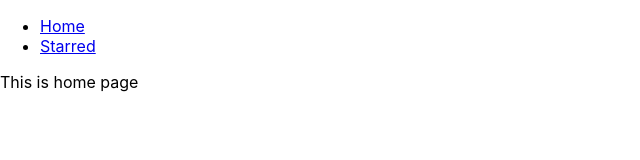
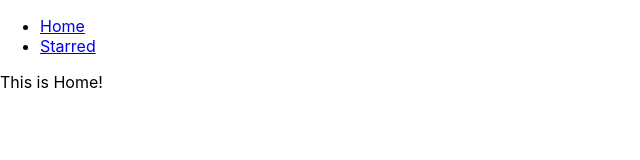
Before and after one commit to josem-gp/react-box-office, a React (Create React App) app: page / in a window 1280 px wide. Shown: the top 160 px of the page, without its empty margins (0-640 px from the left). Built offline with nearby package versions, Linux system fonts and the light colour scheme.

Commit message:
implemented a pages folder with each page component

```diff
--- a/src/components/App.js
+++ b/src/components/App.js
@@ -2,6 +2,8 @@ import React from "react";
 import { Switch, Route } from "react-router-dom";
 
 import Nav from "./Nav";
+import Home from "../pages/Home";
+import Starred from "../pages/Starred";
 
 function App() {
   return (
@@ -10,11 +12,11 @@ function App() {
 
       <Switch>
         <Route exact={true} path="/">
-          This is home page
+          <Home />
         </Route>
 
         <Route exact path="/starred">
-          This is starred
+          <Starred />
         </Route>
 
         <Route>Not found: 404 page</Route>
--- /dev/null
+++ b/src/pages/Home.js
@@ -0,0 +1,7 @@
+import React from "react";
+
+const Home = () => {
+  return <div>This is Home!</div>;
+};
+
+export default Home;
--- /dev/null
+++ b/src/pages/Starred.js
@@ -0,0 +1,7 @@
+import React from "react";
+
+const Starred = () => {
+  return <div>This is Starred!</div>;
+};
+
+export default Starred;
```
